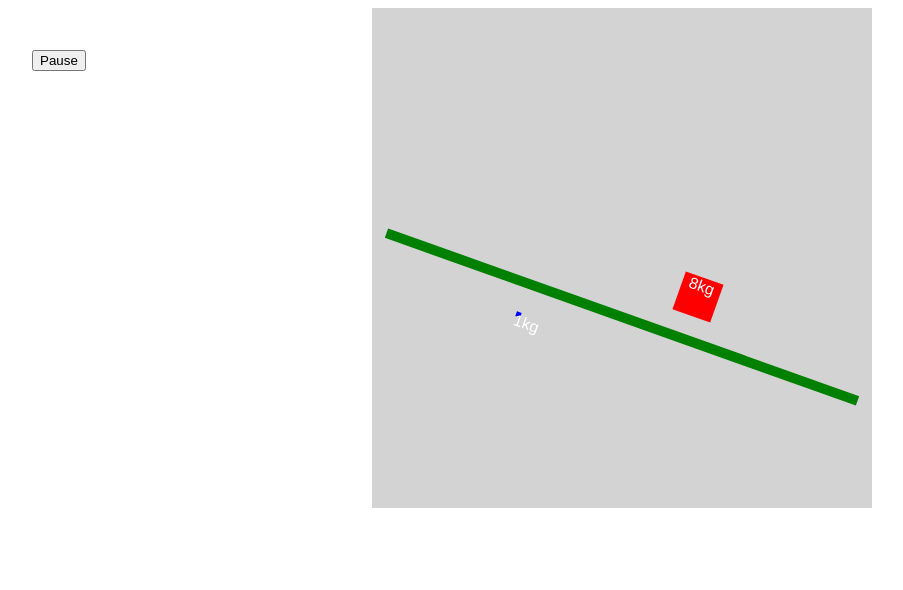
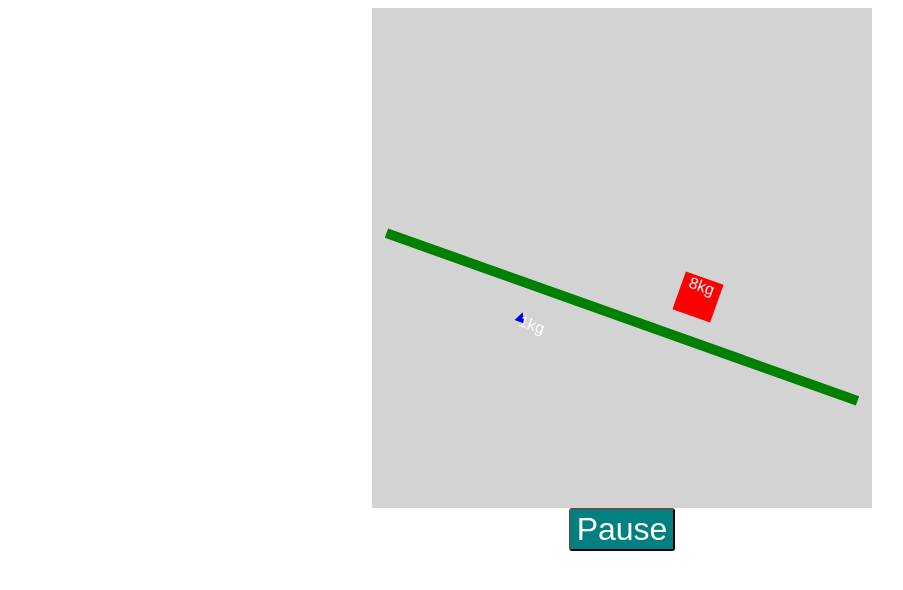
Before and after one commit to omeryousaf/teeter-totter, a Vue app: page / in a window 1280 px wide. Shown: the top 590 px of the page, without its empty margins (18-921 px from the left). Built offline with nearby package versions, Linux system fonts and the light colour scheme.

Commit message:
enforced game end conditions

```diff
--- a/src/components/Game.vue
+++ b/src/components/Game.vue
@@ -1,10 +1,17 @@
 <template>
-  <div class="game-height game-width d-inline-block">
-    <div class="space-above-scale"></div>
-    <Weight v-for="weight in weights" :key="weight.id" :id="weight.id" :right="weight.right"/>
-    <Scale/>
-    <button style="position: absolute; left: 50px; top: 50px" @click="togglePause">{{pauseOrResume}}</button>
-    <h3 v-if="gameOver" style="color: yellow">Game Over</h3>
+  <div>
+    <div class="game-height game-width d-inline-block">
+      <div class="space-above-scale"></div>
+      <Weight v-for="weight in weights" :key="weight.id" :id="weight.id" :right="weight.right"/>
+      <Scale/>
+      <div v-if="gameOver" style="color: yellow">
+        <h3>Game Over</h3>
+        <div>Refresh page to Play again</div>
+      </div>
+    </div>
+    <div>
+      <button style="background-color: teal; color: white; font-size: 2em; border-radius: 3px;" @click="togglePause">{{pauseOrResume}}</button>
+    </div>
   </div>
 </template>
 
@@ -32,7 +39,7 @@ export default {
       gameOver: false
     }
   },
-  computed: mapState(['timer', 'scaleRotatedByDeg']),
+  computed: mapState(['timer', 'scaleRotatedByDeg', 'scaleCenter']),
   watch: {
     timer: function() {
       this.endGame();
@@ -57,32 +64,34 @@ export default {
         this.$store.commit('toggleRightKeyPressed');
       }
     },
+    startTimer() {
+      const self = this;
+      this.timerHandle = setInterval(function() {
+        self.$store.commit('incrementTimer');
+      }, 10);
+    },
     startGame() {
       this.weights.push({
         id: this.weights.length + 1,
-        shape: 'circle',
         right: true
       });
       this.weights.push({
         id: this.weights.length + 1,
-        shape: 'circle',
         right: false
       });
-      const self = this;
-      this.timerHandle = setInterval(function() {
-        console.log(`ticks count: ${self.ticks}`);
-        self.$store.commit('incrementTimer');
-      }, 10);
+      this.startTimer();
+    },
+    resumePlay() {
+      this.startTimer();
     },
     endGame() {
       if (this.isPaused) {
-        console.log(`scaleRotatedByDeg: ${this.scaleRotatedByDeg}`);
         clearInterval(this.timerHandle);
       } else {
-        // this.startGame();
         if (this.scaleRotatedByDeg > 30 || this.scaleRotatedByDeg < -30) {
           this.gameOver = true;
-          // clearInterval(this.timerHandle);
+          clearInterval(this.timerHandle);
+          this.weights = [];
         }
       }
     },
@@ -90,7 +99,7 @@ export default {
       this.isPaused = !this.isPaused;
       this.pauseOrResume = !this.isPaused ? 'Pause' : 'Resume';
       if(!this.isPaused) {
-        this.startGame();
+        this.resumePlay();
       }
     }
   }
--- a/src/components/Weight.vue
+++ b/src/components/Weight.vue
@@ -1,5 +1,5 @@
 <template>
-	<div :class="[{right: 'right'}, shape]" :style="{ position: 'absolute', left: leftOffset + 'px', top: topOffset + 'px', width: width + 'px', height: height + 'px', 'background-color': color,  transform: 'rotate(' + scaleRotatedByDeg + 'deg)' }">{{mass}}kg</div>
+	<div :class="[{right: 'right'}, shape]" :style="{ position: 'absolute', left: leftOffset + 'px', top: topOffset + 'px', width: width + 'px', height: height + 'px', 'background-color': shape !== 'triangle' ? color : '', 'border-left': shape == 'triangle' ? height + 'px solid transparent' : '', 'border-right': shape == 'triangle' ? height + 'px solid transparent' : '', 'border-bottom': shape == 'triangle' ? 2 * height + 'px solid ' + color : '', transform: 'rotate(' + scaleRotatedByDeg + 'deg)' }">{{mass}}kg</div>
 </template>
 
 <script>
@@ -87,4 +87,8 @@ export default {
 	.circle {
 		border-radius: 50%;
 	}
+	.triangle {
+    width: 0 !important;
+    height: 0 !important;
+  }
 </style>
```
